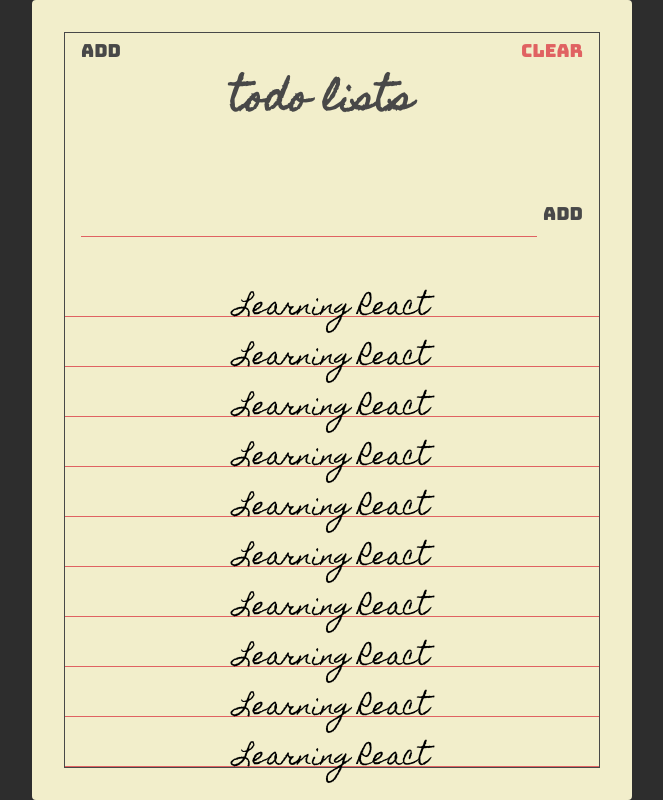
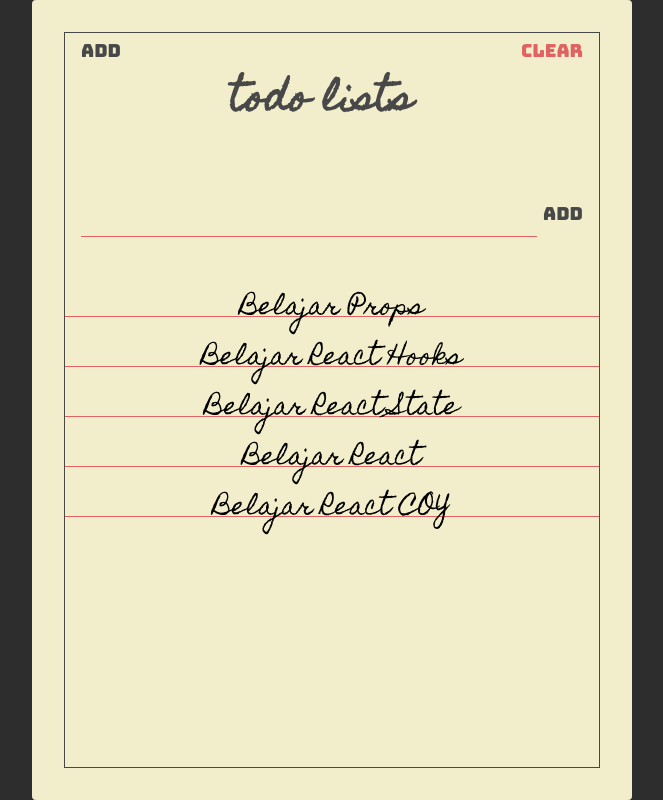
Before and after one commit to ardhikarn/react-basic, a React (Create React App) app: page / in a window 1280 px wide. Shown: the whole page, without its empty margins (308-971 px from the left). Built offline with nearby package versions, Linux system fonts and the light colour scheme.

Commit message:
todolist page and todo components

```diff
--- a/src/App.css
+++ b/src/App.css
@@ -120,13 +120,14 @@
 .todos {
   display: flex;
   flex-direction: column;
+  min-height: 500px;
 }
 
 .todo {
   position: relative;
   flex: 1 0 auto;
   text-align: center;
-  min-height: 34px;
+  max-height: 34px;
   margin: 16px 0 0;
   font-family: "Homemade Apple", sans-serif;
   font-size: 24px;
@@ -134,6 +135,8 @@
 }
 
 .todo-text {
+  width: 100%;
+  height: 50px;
   position: absolute;
   left: 50%;
   transform: translate(-50%);
--- a/src/App.js
+++ b/src/App.js
@@ -1,17 +1,8 @@
 import "./App.css";
-import Paper from "./components/Paper";
-import Header from "./components/Header";
-import TodoForm from "./components/TodoForm";
-import Todos from "./components/Todos";
+import TodoList from "./pages/TodoList";
 
 function App() {
-  return (
-    <Paper>
-      <Header />
-      <TodoForm />
-      <Todos />
-    </Paper>
-  );
+  return <TodoList />;
 }
 
 export default App;
--- /dev/null
+++ b/src/components/Todo.jsx
@@ -0,0 +1,16 @@
+import React from "react";
+import PropTypes from "prop-types";
+
+function Todo(props) {
+  return (
+    <div className="todo">
+      <span className="todo-text">{props.text}</span>
+    </div>
+  );
+}
+
+Todo.propTypes = {
+  text: PropTypes.string.isRequired,
+};
+
+export default Todo;
--- a/src/components/Todos.jsx
+++ b/src/components/Todos.jsx
@@ -1,38 +1,29 @@
 import React from "react";
+import Todo from "./Todo";
 
 export default function Todos() {
+  const todos = [
+    {
+      text: "Belajar Props",
+    },
+    {
+      text: "Belajar React Hooks",
+    },
+    {
+      text: "Belajar React State",
+    },
+    {
+      text: "Belajar React",
+    },
+    {
+      text: "Belajar React COY",
+    },
+  ];
   return (
     <section className="todos">
-      <div className="todo">
-        <span className="todo-text">Learning React</span>
-      </div>
-      <div className="todo">
-        <span className="todo-text">Learning React</span>
-      </div>
-      <div className="todo">
-        <span className="todo-text">Learning React</span>
-      </div>
-      <div className="todo">
-        <span className="todo-text">Learning React</span>
-      </div>
-      <div className="todo">
-        <span className="todo-text">Learning React</span>
-      </div>
-      <div className="todo">
-        <span className="todo-text">Learning React</span>
-      </div>
-      <div className="todo">
-        <span className="todo-text">Learning React</span>
-      </div>
-      <div className="todo">
-        <span className="todo-text">Learning React</span>
-      </div>
-      <div className="todo">
-        <span className="todo-text">Learning React</span>
-      </div>
-      <div className="todo">
-        <span className="todo-text">Learning React</span>
-      </div>
+      {todos.map((todo) => {
+        return <Todo text={todo.text} />;
+      })}
     </section>
   );
 }
--- /dev/null
+++ b/src/pages/TodoList.jsx
@@ -0,0 +1,17 @@
+import React from "react";
+import Paper from "../components/Paper";
+import Header from "../components/Header";
+import TodoForm from "../components/TodoForm";
+import Todos from "../components/Todos";
+
+function TodoList() {
+  return (
+    <Paper>
+      <Header />
+      <TodoForm />
+      <Todos />
+    </Paper>
+  );
+}
+
+export default TodoList;
```
